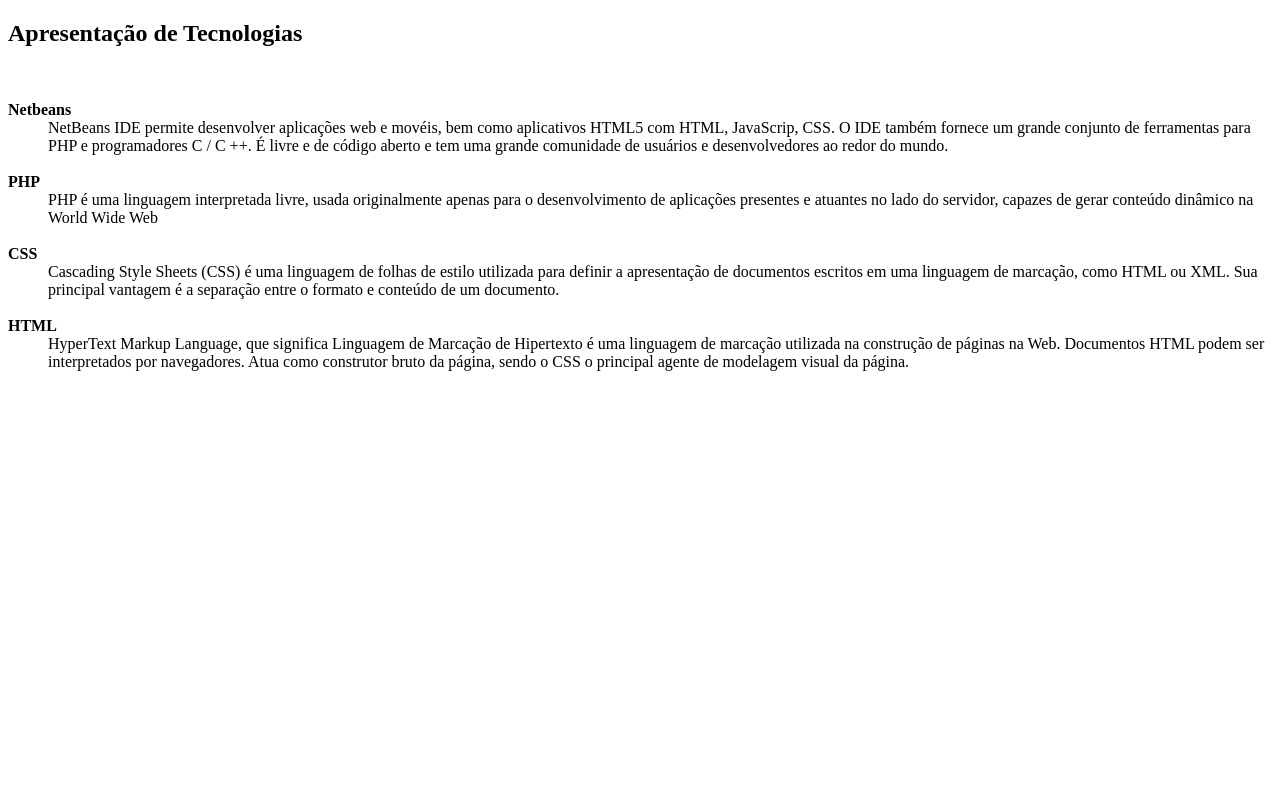
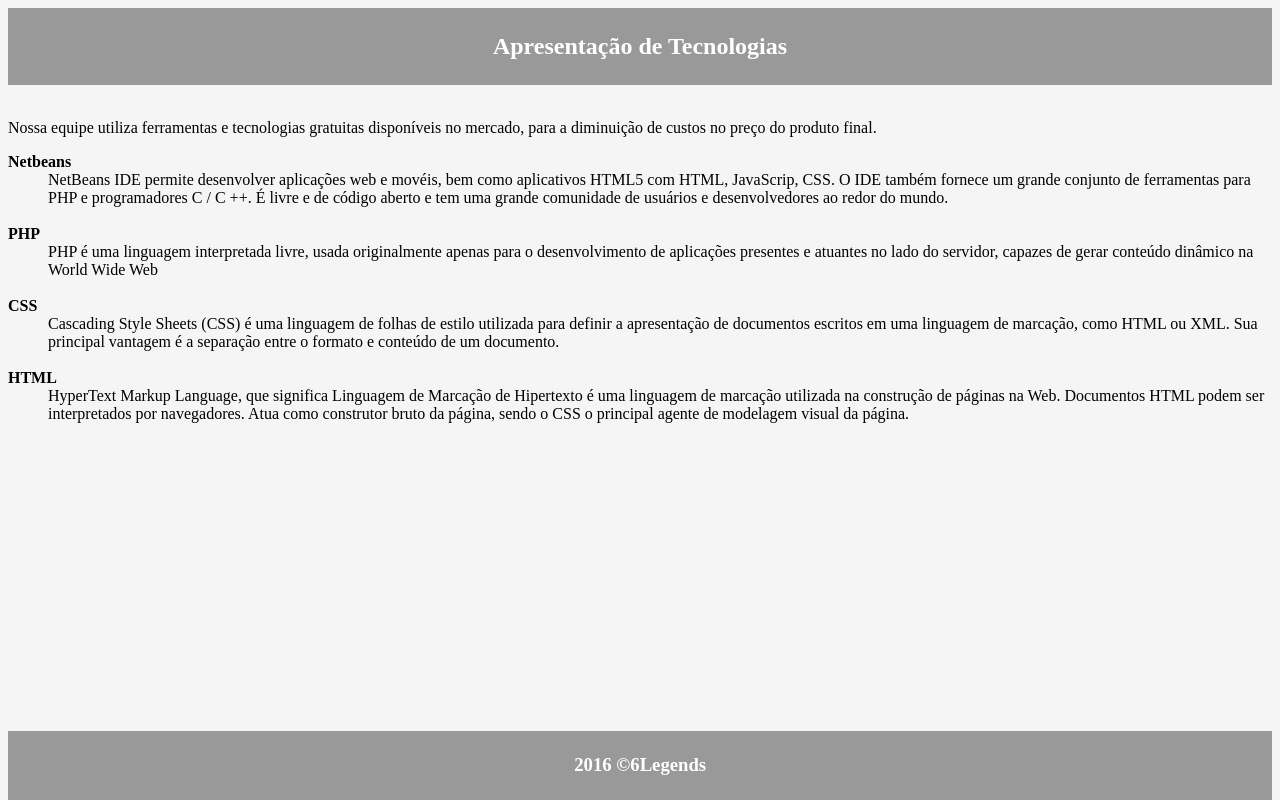
Before and after one commit to roneilopes/portal6Legends, a PHP site: the page made by apresentaçaoTecnologias.html in a window 1280 px wide. Run offline with PHP 8.4, Linux system fonts and the light colour scheme.

Commit message:
Padronização de interface e descrição no apresentaçãoTecnologias.html

```diff
--- a/Parceiros/Parceiros.php
+++ b/Parceiros/Parceiros.php
@@ -65,7 +65,7 @@
             </center>
         </div>
         <div id="rodape">
-            <h3> © 6Legends </h3>
+            <h3> 2016 ©6Legends </h3>
         </div>
     </body>
 </html>
--- a/apresentaçaoTecnologias.html
+++ b/apresentaçaoTecnologias.html
@@ -1,41 +1,70 @@
 <!DOCTYPE html>
 <!--
- Edição Charles
+ Edição Charles e Lucas
 -->
 <html>
     <head>
         <title>Apresentação de Tecnologias</title>
+        <style>
+            body {
+                background-color: whitesmoke;
+            }
+            #titulo {
+                background-color:#999999;
+                color:white;
+                text-align:center;
+                padding:5px;
+            }
+            #rodape {
+                position:absolute;
+                bottom:0;
+                width:98%;
+                background-color:#999999;
+                color:white;
+                text-align:center;
+                padding:5px;
+            }
+        </style>
         <meta charset="UTF-8">
         <meta name="viewport" content="width=device-width, initial-scale=1.0">
     </head>
     <body>
-        <div>
+        <div id="titulo">
             <h2>Apresentação de Tecnologias</h2>
+        </div>
             <br/>
+            <p>
+                Nossa equipe utiliza ferramentas e tecnologias gratuitas disponíveis no mercado, para a diminuição de custos
+                no preço do produto final.
+            </p>
             <dl>
                 <dt><b>Netbeans</b></dt>
-                    <dd>NetBeans IDE permite desenvolver aplicações web e movéis, bem como aplicativos HTML5 com HTML, JavaScrip, CSS.
+                    <dd>
+                        NetBeans IDE permite desenvolver aplicações web e movéis, bem como aplicativos HTML5 com HTML, JavaScrip, CSS.
                         O IDE também fornece um grande conjunto de ferramentas para PHP e programadores C / C ++.
                         É livre e de código aberto e tem uma grande comunidade de usuários e desenvolvedores ao redor do mundo.
                     </dd>
                     <br/>
-                    <dt><b>PHP</b></dt>
-                    <dd>PHP é uma linguagem interpretada livre, usada originalmente apenas para o desenvolvimento de aplicações presentes e
+                <dt><b>PHP</b></dt>
+                    <dd>
+                        PHP é uma linguagem interpretada livre, usada originalmente apenas para o desenvolvimento de aplicações presentes e
                         atuantes no lado do servidor, capazes de gerar conteúdo dinâmico na World Wide Web
                     </dd>
                     <br/>
-                    <dt><b>CSS</b></dt>
-                    <dd>Cascading Style Sheets (CSS) é uma linguagem de folhas de estilo utilizada para definir a apresentação de
+                <dt><b>CSS</b></dt>
+                    <dd>
+                        Cascading Style Sheets (CSS) é uma linguagem de folhas de estilo utilizada para definir a apresentação de
                         documentos escritos em uma linguagem de marcação, como HTML ou XML. Sua principal vantagem é a separação entre o formato e conteúdo de um documento.
                     </dd>
                     <br/>
-                    <dt><b>HTML</b></dt>
-                    <dd>HyperText Markup Language, que significa Linguagem de Marcação de Hipertexto é uma linguagem de marcação utilizada na construção de páginas na Web.
+                <dt><b>HTML</b></dt>
+                    <dd>
+                        HyperText Markup Language, que significa Linguagem de Marcação de Hipertexto é uma linguagem de marcação utilizada na construção de páginas na Web.
                         Documentos HTML podem ser interpretados por navegadores. Atua como construtor bruto da página, sendo o CSS o principal agente de modelagem visual da página.
                     </dd>
-
             </dl>
-
+        <div id="rodape">
+            <h3> 2016 ©6Legends </h3>
         </div>
     </body>
 </html>
```
Also changed, not shown: contato.php (+15 -3 lines), README.md.
